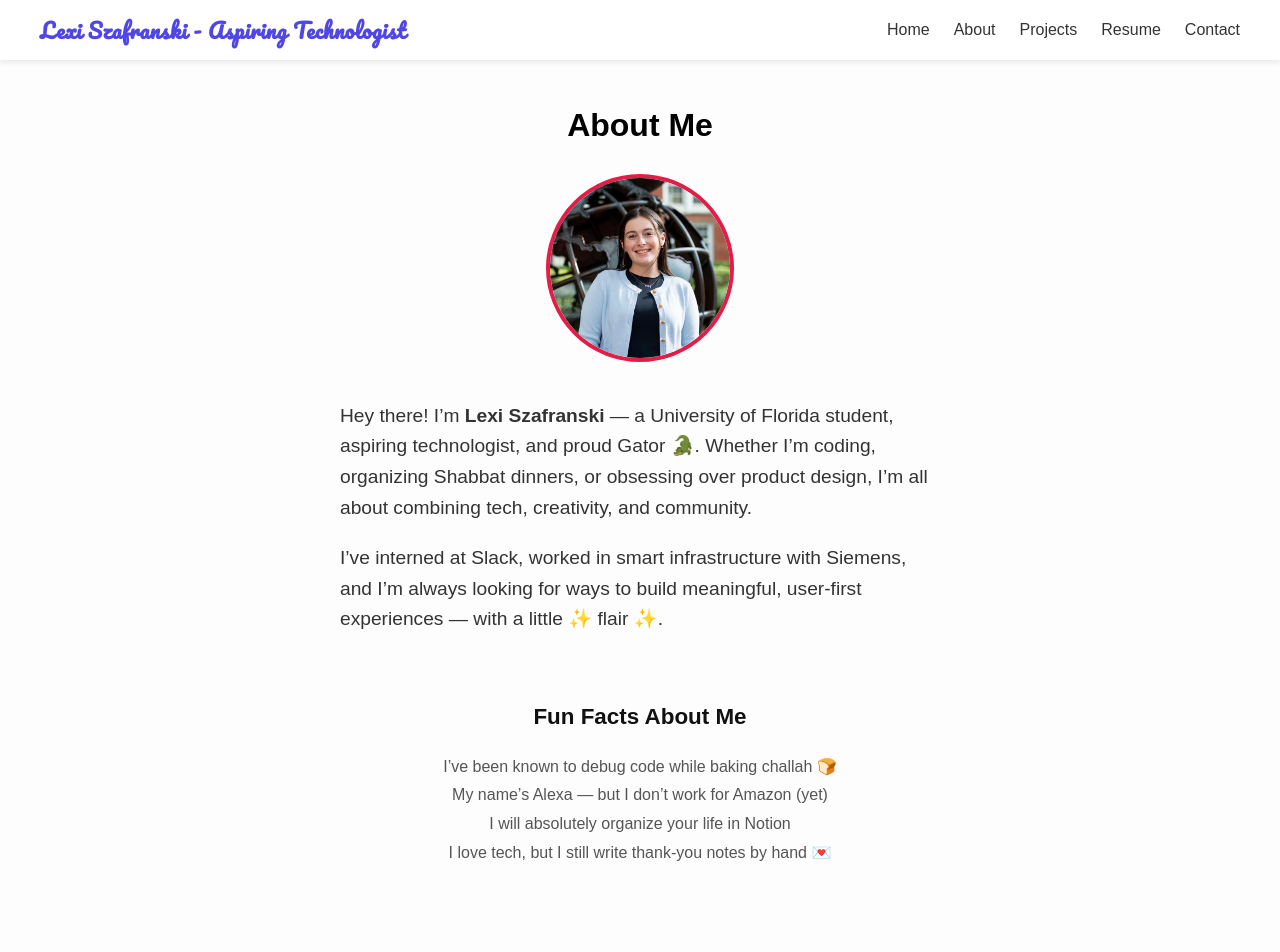
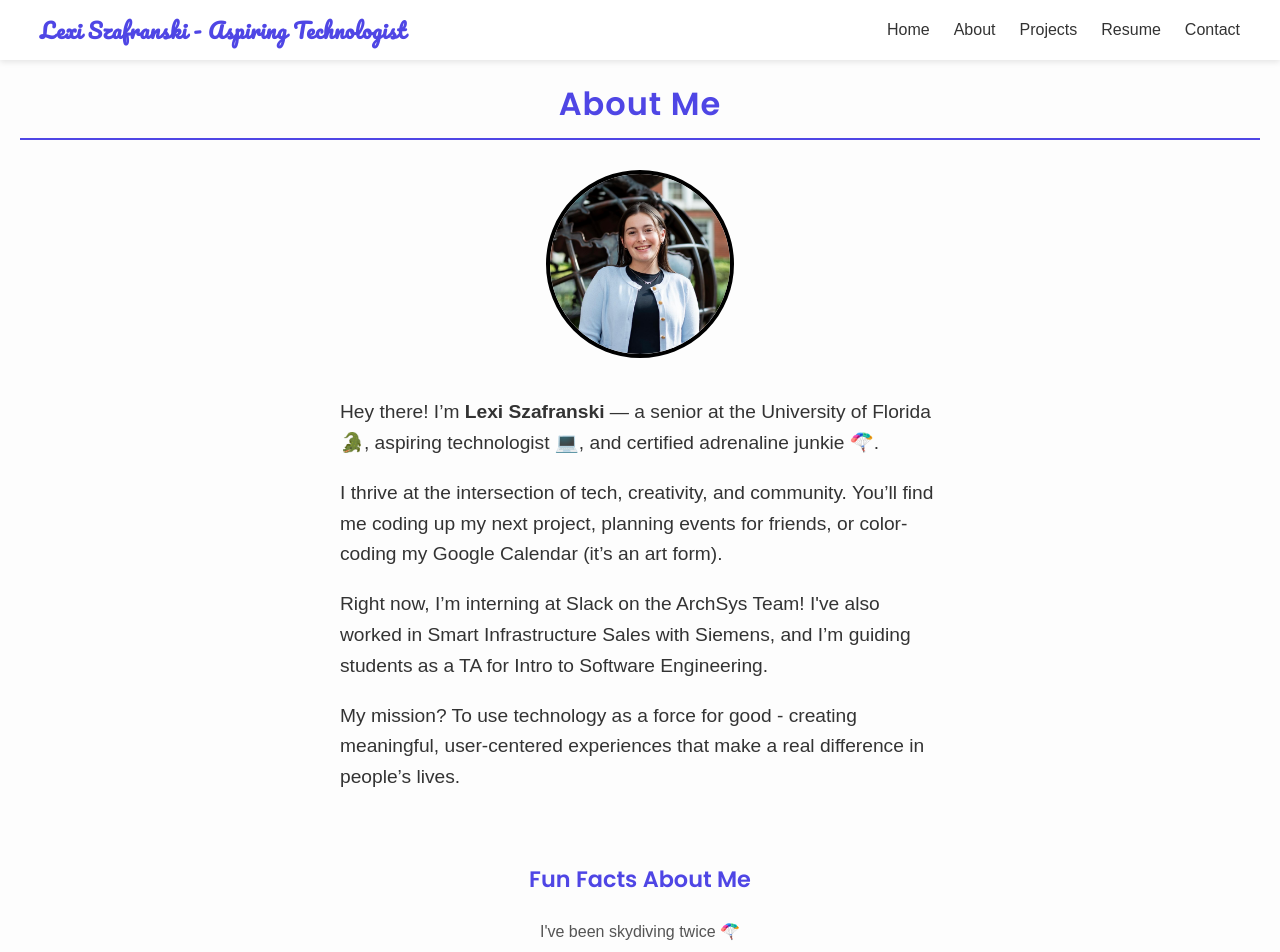
Before and after one commit to lexiszaf/personal-website, a React (Create React App) app: page /about in a window 1280 px wide. Shown: the top 952 px of the page. Built offline with nearby package versions, Linux system fonts and the light colour scheme.

Commit message:
finished about page

```diff
--- a/src/App.css
+++ b/src/App.css
@@ -47,3 +47,12 @@ a::after {
 a:hover::after {
   width: 100%;
 }
+.profile-img {
+  transition: transform 0.3s ease, box-shadow 0.3s ease;
+  box-shadow: 0 0 0px rgba(225, 29, 72, 0); /* #e11d48 transparent */
+}
+
+.profile-img:hover {
+  transform: scale(1.08);
+  box-shadow: 0 0 12px rgba(225, 29, 72, 0.4); /* soft pink glow */
+}
--- a/src/components/About.js
+++ b/src/components/About.js
@@ -5,26 +5,31 @@ function About() {
   return (
     <section id="about" style={styles.section}>
       <h2 style={styles.heading}>About Me</h2>
-
       <div style={styles.content}>
-        <img src={profilePic} alt="Lexi Szafranski" style={styles.image} />
+        <img src={profilePic} alt="Lexi Szafranski" style={styles.image} className="profile-img" />
         <div style={styles.text}>
           <p>
-            Hey there! I’m <strong>Lexi Szafranski</strong> — a University of Florida student, aspiring technologist, and proud Gator 🐊.
-            Whether I’m coding, organizing Shabbat dinners, or obsessing over product design, I’m all about combining tech, creativity, and community.
+            Hey there! I’m <strong>Lexi Szafranski</strong> — a senior at the University of Florida 🐊, aspiring technologist 💻, and certified adrenaline junkie 🪂.
+        </p>
+        <p>
+            I thrive at the intersection of tech, creativity, and community. You’ll find me coding up my next project, planning events for friends, or color-coding my Google Calendar (it’s an art form).
           </p>
           <p>
-            I’ve interned at Slack, worked in smart infrastructure with Siemens, and I’m always looking for ways to build meaningful, user-first experiences — with a little ✨ flair ✨.
+            Right now, I’m interning at Slack on the ArchSys Team! I've also worked in Smart Infrastructure Sales with Siemens, and I’m guiding students as a TA for Intro to Software Engineering.
           </p>
+            <p>
+                 My mission? To use technology as a force for good - creating meaningful, user-centered experiences that make a real difference in people’s lives.
+                </p>
         </div>
       </div>
 
       <h3 style={styles.funHeading}>Fun Facts About Me</h3>
       <ul style={styles.funFacts}>
-        <li>I’ve been known to debug code while baking challah 🍞</li>
-        <li>My name’s Alexa — but I don’t work for Amazon (yet)</li>
-        <li>I will absolutely organize your life in Notion</li>
-        <li>I love tech, but I still write thank-you notes by hand 💌</li>
+        <li>I've been skydiving twice 🪂</li>
+        <li>I took a gap year in Israel after high school 🇮🇱</li>
+        <li>I have an addiction to the Wordle and all the NYT games 📰</li>
+        <li>My favorite food is a french toast bagel with cream cheese 🥯</li>
+        <li>I am minoring in Economics and getting a certificate in AI 🤖</li>
       </ul>
     </section>
   );
@@ -39,6 +44,17 @@ const styles = {
   heading: {
     fontSize: '2rem',
     marginBottom: '30px',
+    fontFamily: "'Poppins', sans-serif",
+    color: '#4f46e5',
+    fontWeight: 'bold',
+    textAlign: 'center',
+    //textTransform: 'uppercase',
+    letterSpacing: '1px',
+    borderBottom: '2px solid #4f46e5',
+    paddingBottom: '10px',
+    marginTop: '0',
+    marginLeft: 'auto',
+    marginRight: 'auto',
   },
   content: {
     display: 'flex',
@@ -53,7 +69,8 @@ const styles = {
     borderRadius: '50%',
     objectFit: 'cover',
     marginBottom: '20px',
-    border: '4px solid #e11d48',
+    border: '4px solid ',
+
   },
   text: {
     fontSize: '1.1rem',
@@ -63,9 +80,10 @@ const styles = {
     maxWidth: '600px',
   },
   funHeading: {
+    fontFamily: "'Poppins', sans-serif",
     marginTop: '50px',
     fontSize: '1.4rem',
-    color: '#111',
+     color: '#4f46e5',
   },
   funFacts: {
     listStyle: 'none',
```
